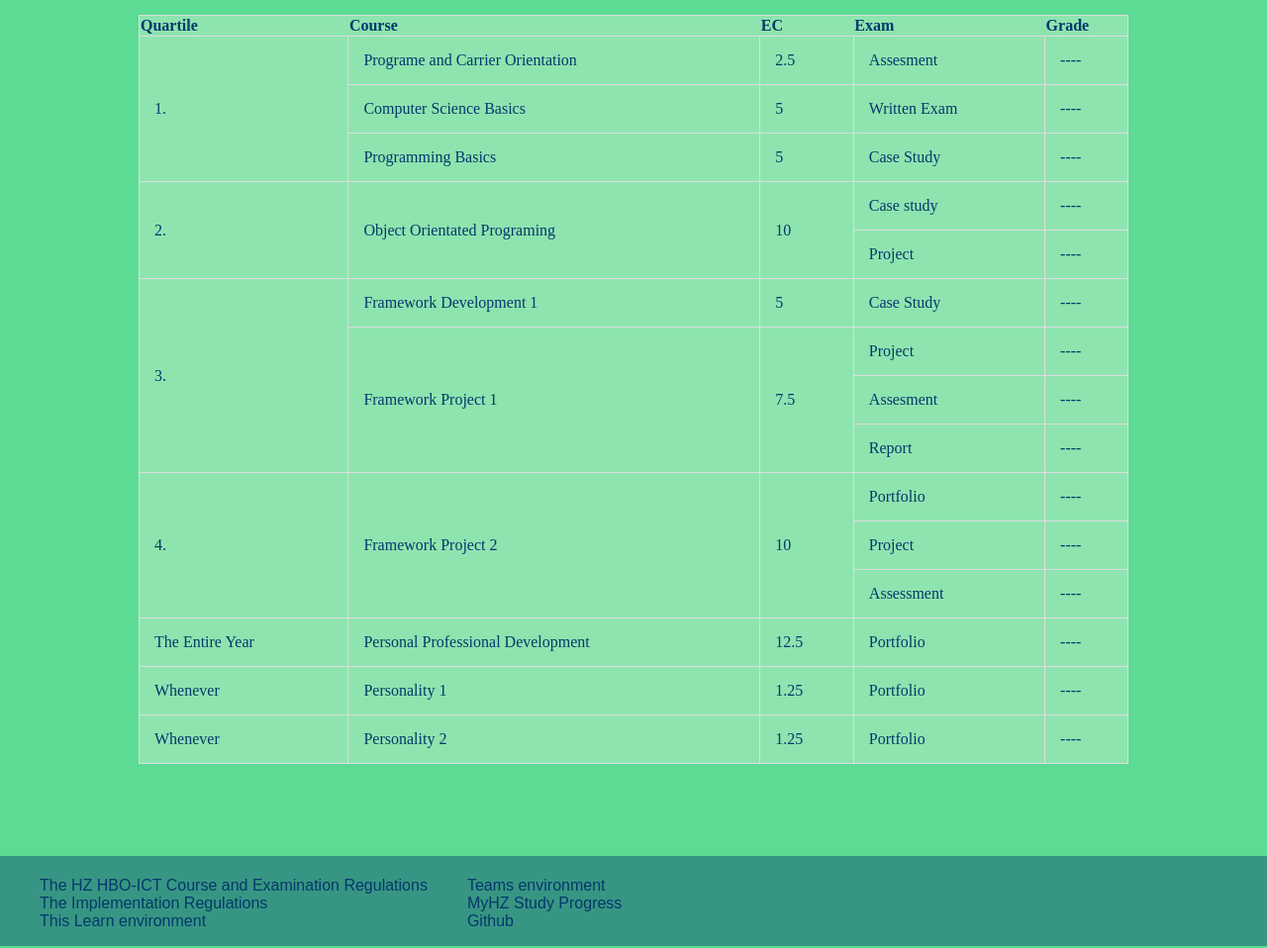
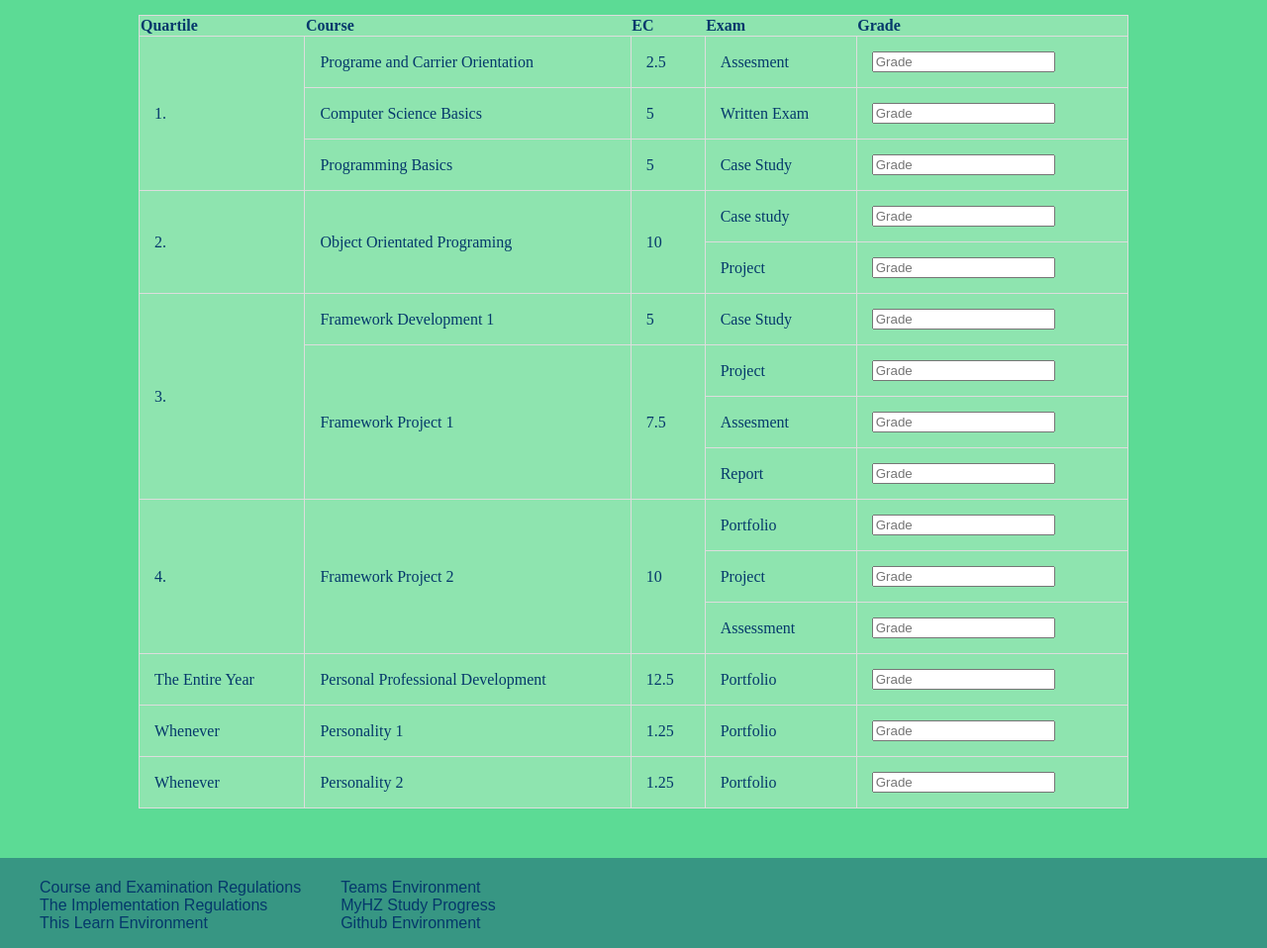
Before and after one commit to DSlipaitis/dslipaitis.github.io, a plain HTML site: page dashboard.html in a window 1280 px wide. Shown: the part 85-1043 px from the top of the page at 99% size. Drawn offline with Linux system fonts and the light colour scheme.

Commit message:
input for grades added

```diff
--- a/dashboard.html
+++ b/dashboard.html
@@ -27,6 +27,7 @@
   </nav>
 </header>
 </head>
+
 <body>
   <div class="page_content">
     <table>
@@ -42,87 +43,88 @@
         <td>Programe and Carrier Orientation</td>
         <td>2.5</td>
         <td>Assesment</td>
-        <td>----</td>
+        <td class='tdinput'><input type="text" placeholder="Grade"/></td>
       </tr>
       <tr>
         <td>Computer Science Basics</td>
         <td>5</td>
         <td>Written Exam</td>
-        <td>----</td>
+        <td class='tdinput'><input type="text" placeholder="Grade"/></td>
       </tr>
       <tr>
         <td>Programming Basics</td>
         <td>5</td>
         <td>Case Study</td>
-        <td>----</td>
+        <td class='tdinput'><input type="text" placeholder="Grade"/></td>
       </tr>
       <tr>
         <td rowspan="2">2.</td>
         <td rowspan="2">Object Orientated Programing</td>
         <td rowspan="2">10</td>
         <td>Case study</td>
-        <td>----</td>
+        <td class='tdinput'><input type="text" placeholder="Grade"/></td>
       </tr>
       <tr>
         <td>Project</td>
-        <td>----</td>
+        <td class='tdinput'><input type="text" placeholder="Grade"/></td>
       </tr>
       <tr>
         <td rowspan="4">3.</td>
         <td>Framework Development 1</td>
         <td>5</td>
         <td>Case Study</td>
-        <td>----</td>
+        <td class='tdinput'><input type="text" placeholder="Grade"/></td>
       </tr>
       <tr>
         <td rowspan="3">Framework Project 1</td>
         <td rowspan="3">7.5</td>
         <td>Project</td>
-        <td>----</td>
+        <td class='tdinput'><input type="text" placeholder="Grade"/></td>
       </tr>
       <tr>
         <td>Assesment</td>
-        <td>----</td>
+        <td class='tdinput'><input type="text" placeholder="Grade"/></td>
       </tr>
       <tr>
         <td>Report</td>
-        <td>----</td>
+        <td class='tdinput'><input type="text" placeholder="Grade"/></td>
       </tr>
       <tr>
         <td rowspan="3">4. </td>
         <td rowspan="3">Framework Project 2</td>
         <td rowspan="3">10</td>
         <td>Portfolio</td>
-        <td>----</td>
+        <td class='tdinput'><input type="text" placeholder="Grade"/></td>
       </tr>
       <tr>
         <td>Project</td>
-        <td>----</td>
+        <td class='tdinput'><input type="text" placeholder="Grade"/></td>
       </tr>
       <tr>
         <td>Assessment</td>
-        <td>----</td>
+        <td class='tdinput'><input type="text" placeholder="Grade"/></td>
       </tr>
       <tr>
         <td>The Entire Year</td>
         <td>Personal Professional Development</td>
         <td>12.5</td>
         <td>Portfolio</td>
-        <td>----</td>
+        <td class='tdinput'><input type="text" placeholder="Grade"/></td>
       </tr>
       <tr>
         <td>Whenever</td>
         <td>Personality 1</td>
         <td>1.25</td>
         <td>Portfolio</td>
-        <td>----</td>
+        <td class='tdinput'><input type="text" placeholder="Grade"/></td>
       </tr>
       <tr>
         <td>Whenever</td>
         <td>Personality 2</td>
         <td>1.25</td>
         <td>Portfolio</td>
-        <td>----</td>
+        <td class='tdinput'><input type="text" placeholder="Grade"/></td>
+      </form>
       </tr>
     </table>
 </body>
@@ -130,17 +132,19 @@
 <footer>
   <div class="footer-left">
     <ul>
-      <li><a href="https://hz.nl/en/study-programmes/it">The HZ HBO-ICT Course and Examination Regulations</a></li>
+      <li><a href="https://hz.nl/en/study-programmes/it">Course and Examination Regulations</a></li>
       <li><a href="https://hz.nl/uploads/documents/Regelingen/EN/OERS/Uitvoeringsregeling-HZ-OER-IBMS-English.pdf">The
           Implementation Regulations</a></li>
-      <li><a href="https://hz.nl/en/lectureships/onderwijsexcellentie">This Learn environment</a></li>
+      <li><a href="https://hz.nl/en/lectureships/onderwijsexcellentie">This Learn Environment</a></li>
     </ul>
   </div>
   <div class="footer-right">
     <ul>
-      <li><a href="">Teams environment </a>
+      <li><a
+          href="https://teams.microsoft.com/l/channel/19%3a2e2afa0286b04932be16cb8ad2d9d2c0%40thread.skype/General?groupId=95bddebc-a340-4d88-81fc-b80e0bfc70c3&tenantId=4c16deb3-342d-4fca-bcd5-b1429308034c">Teams
+          Environment </a>
       <li><a href="https://apps.hz.nl/angular/studievoortgang/studiestatus">MyHZ Study Progress </a>
-      <li><a href="https://github.com/DSlipaitis">Github </a>
+      <li><a href="https://github.com/DSlipaitis">Github Environment</a>
     </ul>
   </div>
 </footer>
--- a/style.css
+++ b/style.css
@@ -101,3 +101,10 @@ table {
 tr, td {
   padding: 15px;
 }
+td.tdinput
+{
+    border:1px solid #ddd;
+}
+button{
+  font-size: 10px;
+}
```
Also changed, not shown: blog.html (+14 -7 lines), faq.html (+14 -7 lines), index.html (+6 -4 lines), profile.html (+14 -7 lines). Lines whose indentation alone changed are shown as unchanged.
